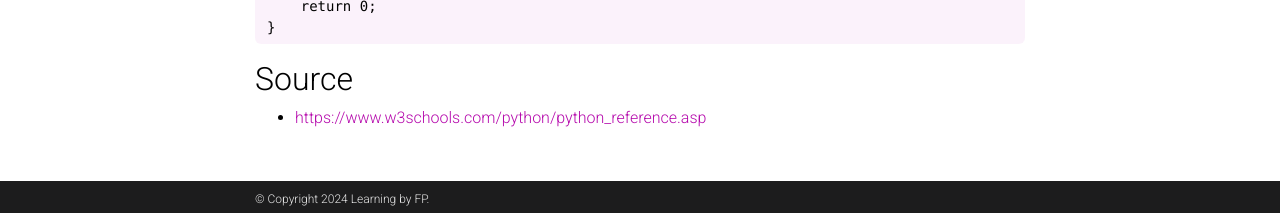
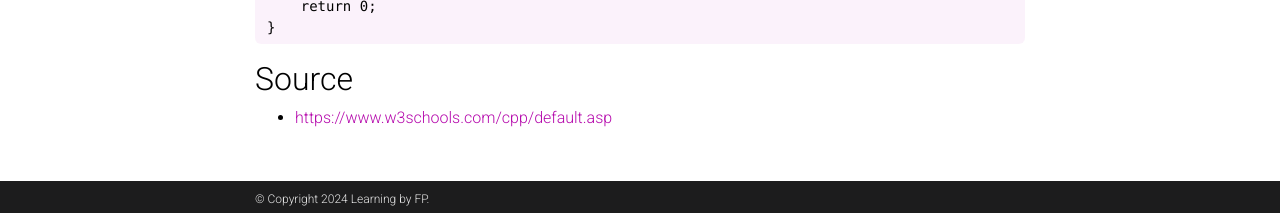
Before and after one commit to mpek29/learning, a Jekyll site: the page built from _technical/cpp.md, in a window 1280 px wide and 900 px high, scrolled down 5217 px. Shown: the part 684-897 px from the top of the window. Built offline with Jekyll 4.4.1, drawn with Linux system fonts in a browser that asks for light colours; comment, search, counter and statistics services are not loaded; a style sheet for code colours, icons or effects is not loaded.

Commit message:
Update cpp.md

````diff
--- a/_technical/cpp.md
+++ b/_technical/cpp.md
@@ -249,4 +249,4 @@ int main() {
 ```
 
 ## Source
-- <https://www.w3schools.com/python/python_reference.asp>
+- <https://www.w3schools.com/cpp/default.asp>
````
